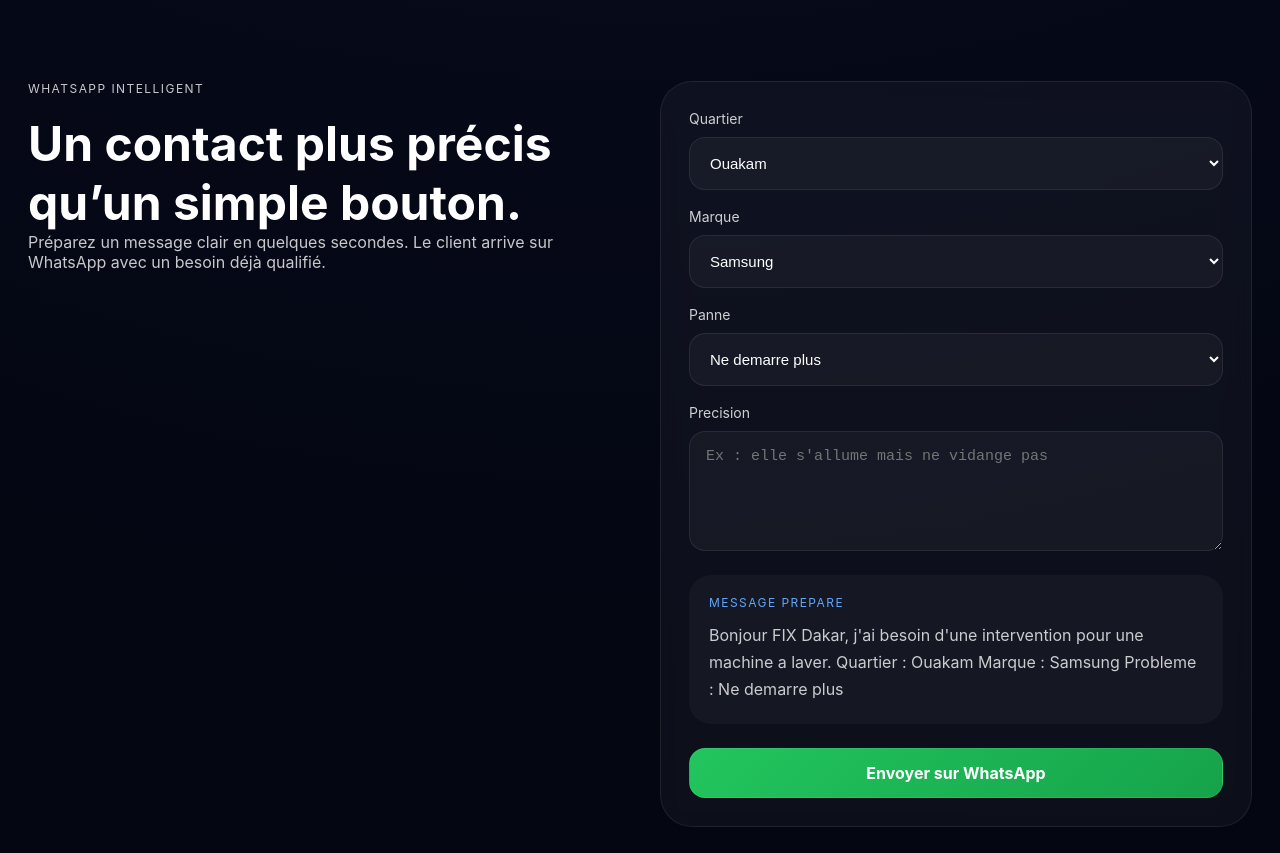
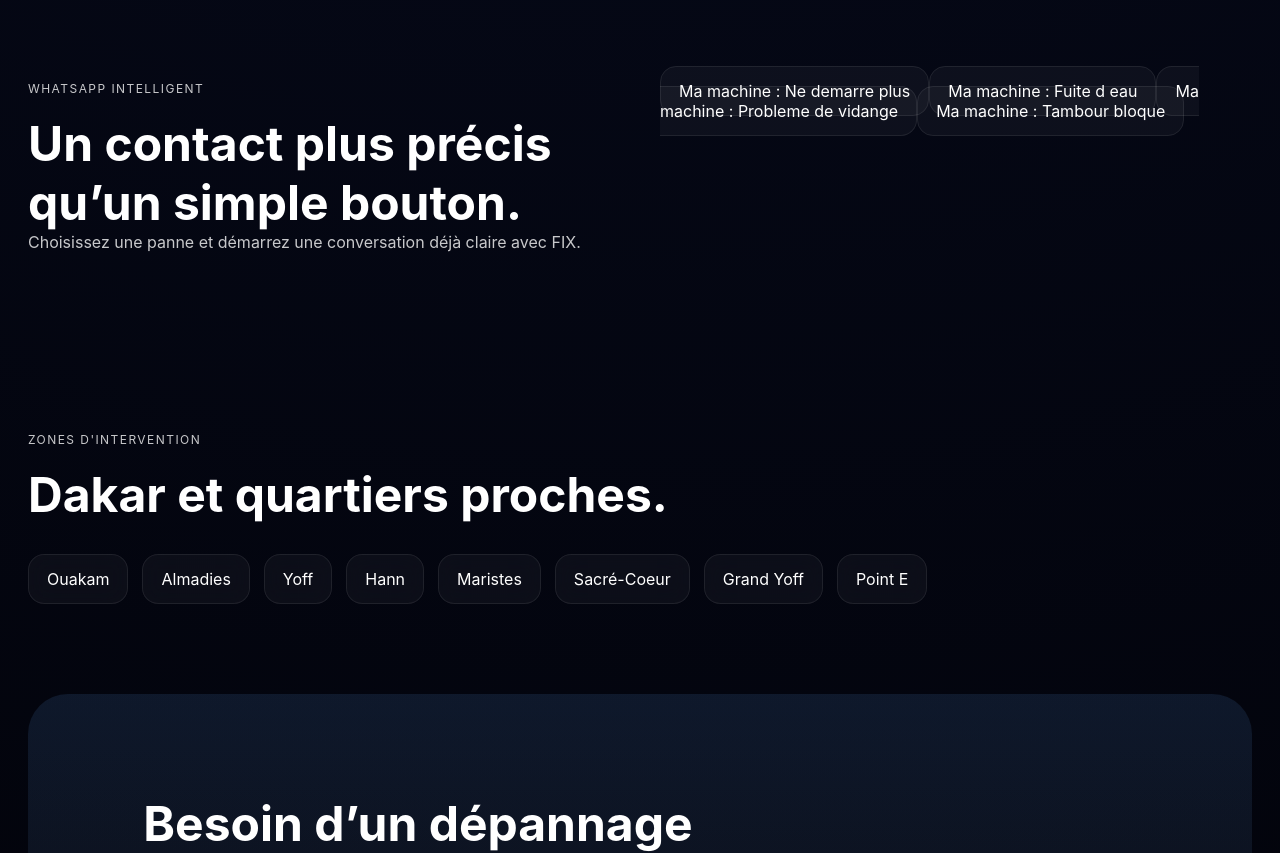
Before and after one commit to Djibsonx7/fix-dakar, a Next.js app: page / in a window 1280 px wide. Shown: the part 1480-2333 px from the top of the page. Built offline with nearby package versions, Linux system fonts and the light colour scheme.

Commit message:
Rollback smart form to quick WhatsApp buttons

```diff
--- a/app/page.tsx
+++ b/app/page.tsx
@@ -1,52 +1,19 @@
-'use client';
-
-import { useMemo, useState } from 'react';
-
 const phone = '221777989238';
 
-function whatsappLink(message: string) {
-  return `https://wa.me/${phone}?text=${encodeURIComponent(message)}`;
-}
-
-function quickMessage(problem = 'machine a laver') {
-  return `Bonjour FIX Dakar, j'ai besoin d'une intervention pour ma ${problem}. Je suis a Dakar.`;
+function whatsappLink(problem = 'machine a laver') {
+  const text = `Bonjour FIX Dakar, j'ai besoin d'une intervention pour ma ${problem}. Je suis a Dakar.`;
+  return `https://wa.me/${phone}?text=${encodeURIComponent(text)}`;
 }
 
 const pains = ['Ne demarre plus', 'Fuite d eau', 'Probleme de vidange', 'Tambour bloque', 'Bruit anormal', 'Essorage impossible'];
-const brands = ['Samsung', 'LG', 'Beko', 'Whirlpool', 'Hisense', 'Roch', 'Autre'];
 const areas = ['Ouakam', 'Almadies', 'Yoff', 'Hann', 'Maristes', 'Sacré-Coeur', 'Grand Yoff', 'Point E'];
-
-function SmartWhatsAppForm() {
-  const [area, setArea] = useState('Ouakam');
-  const [brand, setBrand] = useState('Samsung');
-  const [problem, setProblem] = useState('Ne demarre plus');
-  const [details, setDetails] = useState('');
-
-  const message = useMemo(() => {
-    const detailText = details.trim() ? `\nDetail : ${details.trim()}` : '';
-    return `Bonjour FIX Dakar, j'ai besoin d'une intervention pour une machine a laver.\nQuartier : ${area}\nMarque : ${brand}\nProbleme : ${problem}${detailText}`;
-  }, [area, brand, problem, details]);
-
-  return (
-    <div className="smart-card">
-      <div className="form-grid">
-        <label>Quartier<select value={area} onChange={(e) => setArea(e.target.value)}>{areas.map((item) => <option key={item}>{item}</option>)}</select></label>
-        <label>Marque<select value={brand} onChange={(e) => setBrand(e.target.value)}>{brands.map((item) => <option key={item}>{item}</option>)}</select></label>
-        <label>Panne<select value={problem} onChange={(e) => setProblem(e.target.value)}>{pains.map((item) => <option key={item}>{item}</option>)}</select></label>
-        <label>Precision<textarea value={details} onChange={(e) => setDetails(e.target.value)} placeholder="Ex : elle s'allume mais ne vidange pas" /></label>
-      </div>
-      <div className="message-preview"><span>Message prepare</span><p>{message}</p></div>
-      <a className="primary wide" href={whatsappLink(message)}>Envoyer sur WhatsApp</a>
-    </div>
-  );
-}
 
 export default function HomePage() {
   return (
     <main className="site-shell">
       <nav className="nav">
         <div className="brand"><span>FIX</span><small>Dakar</small></div>
-        <a className="nav-cta" href={whatsappLink(quickMessage())}>WhatsApp</a>
+        <a className="nav-cta" href={whatsappLink()}>WhatsApp</a>
       </nav>
 
       <section className="hero">
@@ -55,20 +22,22 @@ export default function HomePage() {
           <h1>Réparation machine à laver à Dakar.</h1>
           <p className="lead">Diagnostic clair, intervention rapide et assistance WhatsApp pour vos pannes de lave-linge et appareils électroménagers.</p>
           <div className="actions">
-            <a className="primary" href="#whatsapp-intelligent">Décrire mon problème</a>
+            <a className="primary" href={whatsappLink()}>Décrire mon problème</a>
             <a className="secondary" href="tel:+221777989238">Appeler maintenant</a>
           </div>
           <div className="trust-row"><span>5.0 avis Google</span><span>Techniciens fiables</span><span>Dakar</span></div>
         </div>
         <div className="hero-card">
-          <div className="machine"><div className="screen"></div><div className="door"></div><div className="shine"></div></div>
+          <div className="machine">
+            <div className="screen"></div><div className="door"></div><div className="shine"></div>
+          </div>
           <div className="status-card"><b>Intervention FIX</b><span>Machine qui ne vidange plus • WhatsApp reçu</span></div>
         </div>
       </section>
 
       <section className="section grid-two">
         <div><p className="eyebrow">Pannes frequentes</p><h2>On règle les problèmes qui bloquent votre journée.</h2></div>
-        <div className="chips">{pains.map((p) => <a href={whatsappLink(quickMessage(p))} key={p}>{p}</a>)}</div>
+        <div className="chips">{pains.map((p) => <a href={whatsappLink(p)} key={p}>{p}</a>)}</div>
       </section>
 
       <section className="section cards">
@@ -77,13 +46,14 @@ export default function HomePage() {
         <article><h3>03. Technicien fiable</h3><p>Un professionnel disponible intervient selon votre zone à Dakar.</p></article>
       </section>
 
-      <section id="whatsapp-intelligent" className="section form-zone">
-        <div><p className="eyebrow">WhatsApp intelligent</p><h2>Un contact plus précis qu’un simple bouton.</h2><p>Préparez un message clair en quelques secondes. Le client arrive sur WhatsApp avec un besoin déjà qualifié.</p></div>
-        <SmartWhatsAppForm />
+      <section className="section form-zone">
+        <div><p className="eyebrow">WhatsApp intelligent</p><h2>Un contact plus précis qu’un simple bouton.</h2><p>Choisissez une panne et démarrez une conversation déjà claire avec FIX.</p></div>
+        <div className="quick-list">{pains.slice(0,4).map((p) => <a className="quick" href={whatsappLink(p)} key={p}>Ma machine : {p}</a>)}</div>
       </section>
 
       <section className="section"><p className="eyebrow">Zones d'intervention</p><h2>Dakar et quartiers proches.</h2><div className="areas">{areas.map((a) => <span key={a}>{a}</span>)}</div></section>
-      <section className="final-cta"><h2>Besoin d’un dépannage machine à laver ?</h2><p>FIX Dakar vous répond rapidement sur WhatsApp.</p><a className="primary" href={whatsappLink(quickMessage())}>Contacter FIX</a></section>
+
+      <section className="final-cta"><h2>Besoin d’un dépannage machine à laver ?</h2><p>FIX Dakar vous répond rapidement sur WhatsApp.</p><a className="primary" href={whatsappLink()}>Contacter FIX</a></section>
     </main>
   );
 }
```
